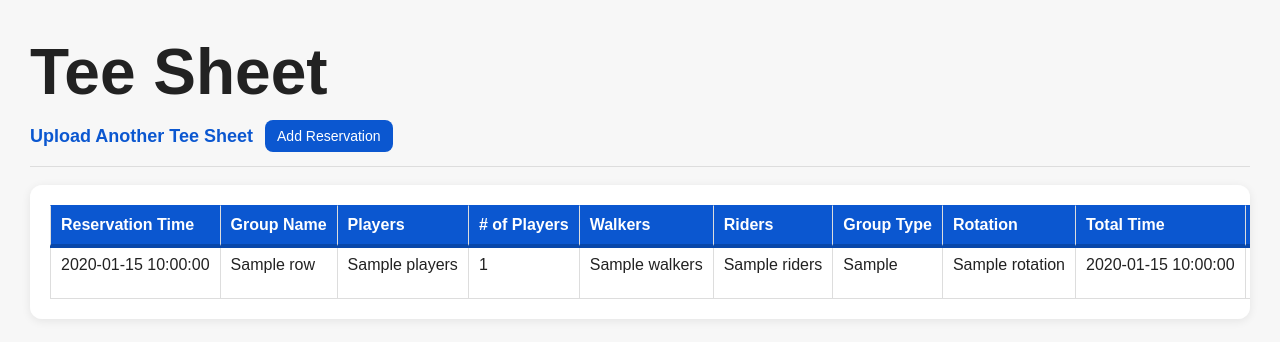
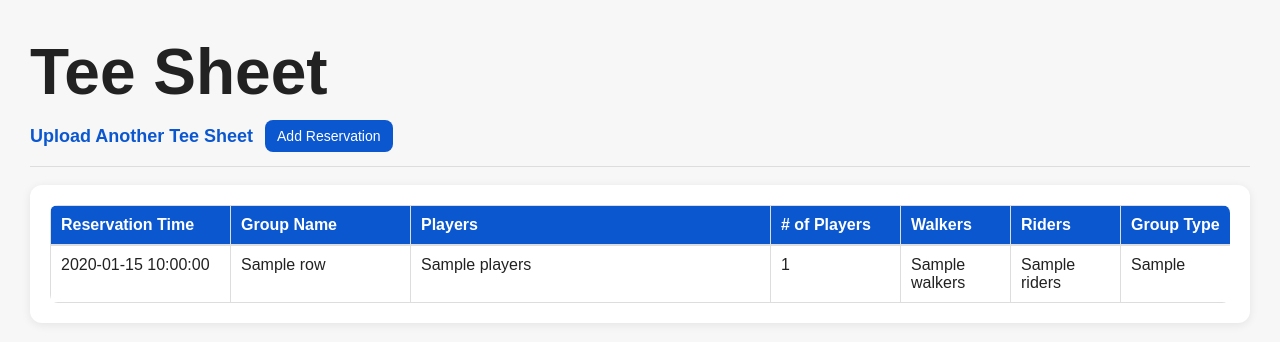
Before and after one commit to nicholasdemarcoo-ui/pacecontrol, a Flask app: template templates/tee_sheet.html in a window 1280 px wide. Shown: the top 342 px of the page. Run offline with Flask 3, Linux system fonts and the light colour scheme; the template is opened without the code that fills it: most values are stand-ins (such as "Sample title", 1, 10 or a date in 2020); lists and menus that the app fills with data are empty.

Commit message:
Update tee_sheet.html

```diff
--- a/templates/tee_sheet.html
+++ b/templates/tee_sheet.html
@@ -46,16 +46,26 @@
             font-size: 18px;
         }
 
-        .table-wrap {
+        .table-shell {
             background: white;
             margin-top: 18px;
             padding: 20px;
             border-radius: 12px;
             box-shadow: 0 2px 10px rgba(0,0,0,0.08);
+        }
+
+        .header-table-wrap {
+            overflow-x: auto;
+            overflow-y: hidden;
+            border-radius: 8px 8px 0 0;
+        }
+
+        .body-table-wrap {
             overflow-x: auto;
             overflow-y: auto;
-            max-height: calc(100vh - 220px);
-            position: relative;
+            max-height: calc(100vh - 300px);
+            border-top: 0;
+            border-radius: 0 0 8px 8px;
         }
 
         .empty-state {
@@ -68,65 +78,38 @@
 
         table {
             width: 100%;
-            border-collapse: separate;
-            border-spacing: 0;
             min-width: 1400px;
+            border-collapse: collapse;
+            table-layout: fixed;
             background: white;
         }
 
         th, td {
             border: 1px solid #ddd;
-            border-top: 0;
-            border-left: 0;
             padding: 10px;
             text-align: left;
-            white-space: nowrap;
             vertical-align: top;
             background: white;
+            box-sizing: border-box;
         }
 
-        tr th:first-child,
-        tr td:first-child {
-            border-left: 1px solid #ddd;
+        th {
+            background: #0b57d0;
+            color: white;
+            font-weight: bold;
         }
 
-        thead th {
-            position: sticky;
-            top: 0;
-            z-index: 25;
-            background: #0b57d0 !important;
-            color: white;
-            border-top: 1px solid #0b57d0;
-            border-bottom: 2px solid #0847aa;
-            box-shadow: 0 2px 0 #0847aa;
-        }
-
-        thead::after {
-            content: "";
-            position: sticky;
-            top: 44px;
-            display: block;
-            height: 0;
-            box-shadow: 0 4px 6px rgba(0,0,0,0.12);
-            z-index: 24;
-        }
-
-        tbody {
-            position: relative;
-            z-index: 1;
-        }
-
-        tbody tr:nth-child(even) td {
+        .body-table tbody tr:nth-child(even) td {
             background: #f9f9f9;
         }
 
-        tr.editing-row td {
+        .body-table tr.editing-row td {
             background: #fff8c6 !important;
         }
 
         input[type="text"], select {
             width: 100%;
-            min-width: 110px;
+            min-width: 0;
             padding: 8px;
             border: 1px solid #bbb;
             border-radius: 6px;
@@ -135,18 +118,11 @@
             background: white;
         }
 
-        .players-input {
-            min-width: 220px;
-        }
-
-        .time-input {
-            min-width: 95px;
-        }
-
         .actions {
             display: flex;
             gap: 8px;
             align-items: center;
+            flex-wrap: wrap;
         }
 
         .btn {
@@ -180,6 +156,19 @@
         .add-form {
             margin: 0;
         }
+
+        /* Match column widths across both tables */
+        .col-time { width: 180px; }
+        .col-group { width: 180px; }
+        .col-players { width: 360px; }
+        .col-count { width: 130px; }
+        .col-walkers { width: 110px; }
+        .col-riders { width: 110px; }
+        .col-type { width: 140px; }
+        .col-rotation { width: 140px; }
+        .col-total { width: 120px; }
+        .col-average { width: 120px; }
+        .col-actions { width: 170px; }
     </style>
 </head>
 <body>
@@ -197,37 +186,43 @@
         </div>
 
         {% if rows and rows|length > 0 %}
-        <div class="table-wrap">
+        <div class="table-shell">
+            <div class="header-table-wrap" id="headerScroll">
                 <table>
                     <thead>
                         <tr>
-                        <th>Reservation Time</th>
-                        <th>Group Name</th>
-                        <th>Players</th>
-                        <th># of Players</th>
-                        <th>Walkers</th>
-                        <th>Riders</th>
-                        <th>Group Type</th>
-                        <th>Rotation</th>
-                        <th>Total Time</th>
-                        <th>Average/Hole</th>
-                        <th>Actions</th>
+                            <th class="col-time">Reservation Time</th>
+                            <th class="col-group">Group Name</th>
+                            <th class="col-players">Players</th>
+                            <th class="col-count"># of Players</th>
+                            <th class="col-walkers">Walkers</th>
+                            <th class="col-riders">Riders</th>
+                            <th class="col-type">Group Type</th>
+                            <th class="col-rotation">Rotation</th>
+                            <th class="col-total">Total Time</th>
+                            <th class="col-average">Average/Hole</th>
+                            <th class="col-actions">Actions</th>
                         </tr>
                     </thead>
+                </table>
+            </div>
+
+            <div class="body-table-wrap" id="bodyScroll">
+                <table class="body-table">
                     <tbody>
                         {% for row in rows %}
                         {% if edit_id == loop.index0 %}
                         <tr id="row-{{ loop.index0 }}" class="editing-row">
-                        <td>
+                            <td class="col-time">
                                 <form action="/save/{{ loop.index0 }}" method="POST">
-                                <input class="time-input" type="text" name="reservation_time" value="{{ row.reservation_time }}" placeholder="09:10 AM">
+                                    <input type="text" name="reservation_time" value="{{ row.reservation_time }}" placeholder="09:10 AM">
                             </td>
-                        <td>{{ row.group_name }}</td>
-                        <td>
-                                <input class="players-input" type="text" name="players" value="{{ row.players }}" placeholder="Smith, Jones, Brown, Kelly">
+                            <td class="col-group">{{ row.group_name }}</td>
+                            <td class="col-players">
+                                    <input type="text" name="players" value="{{ row.players }}" placeholder="Smith, Jones, Brown, Kelly">
                             </td>
-                        <td>{{ row.num_players }}</td>
-                        <td>
+                            <td class="col-count">{{ row.num_players }}</td>
+                            <td class="col-walkers">
                                     <select name="walkers">
                                         <option value="" {% if row.walkers == "" %}selected{% endif %}></option>
                                         {% for n in player_count_options(row.num_players) %}
@@ -235,9 +230,9 @@
                                         {% endfor %}
                                     </select>
                             </td>
-                        <td>Auto</td>
-                        <td>{{ row.group_type }}</td>
-                        <td>
+                            <td class="col-riders">Auto</td>
+                            <td class="col-type">{{ row.group_type }}</td>
+                            <td class="col-rotation">
                                     <select name="rotation">
                                         <option value="" {% if row.rotation == "" %}selected{% endif %}></option>
                                         <option value="South-West" {% if row.rotation == "South-West" %}selected{% endif %}>South-West</option>
@@ -251,11 +246,11 @@
                                         <option value="East" {% if row.rotation == "East" %}selected{% endif %}>East</option>
                                     </select>
                             </td>
-                        <td>
-                                <input class="time-input" type="text" name="total_time" value="{{ row.total_time }}" placeholder="4:18">
+                            <td class="col-total">
+                                    <input type="text" name="total_time" value="{{ row.total_time }}" placeholder="4:18">
                             </td>
-                        <td>{{ row.average_hole }}</td>
-                        <td>
+                            <td class="col-average">{{ row.average_hole }}</td>
+                            <td class="col-actions">
                                     <div class="actions">
                                         <button class="btn btn-save" type="submit">Save</button>
                                         <a class="btn btn-cancel" href="/tee-sheet#row-{{ loop.index0 }}">Cancel</a>
@@ -265,17 +260,17 @@
                         </tr>
                         {% else %}
                         <tr id="row-{{ loop.index0 }}">
-                        <td>{{ row.reservation_time }}</td>
-                        <td>{{ row.group_name }}</td>
-                        <td>{{ row.players }}</td>
-                        <td>{{ row.num_players }}</td>
-                        <td>{{ row.walkers }}</td>
-                        <td>{{ row.riders }}</td>
-                        <td>{{ row.group_type }}</td>
-                        <td>{{ row.rotation }}</td>
-                        <td>{{ row.total_time }}</td>
-                        <td>{{ row.average_hole }}</td>
-                        <td>
+                            <td class="col-time">{{ row.reservation_time }}</td>
+                            <td class="col-group">{{ row.group_name }}</td>
+                            <td class="col-players">{{ row.players }}</td>
+                            <td class="col-count">{{ row.num_players }}</td>
+                            <td class="col-walkers">{{ row.walkers }}</td>
+                            <td class="col-riders">{{ row.riders }}</td>
+                            <td class="col-type">{{ row.group_type }}</td>
+                            <td class="col-rotation">{{ row.rotation }}</td>
+                            <td class="col-total">{{ row.total_time }}</td>
+                            <td class="col-average">{{ row.average_hole }}</td>
+                            <td class="col-actions">
                                 <div class="actions">
                                     <a class="btn btn-edit" href="/tee-sheet?edit={{ loop.index0 }}#row-{{ loop.index0 }}">Edit</a>
                                     <form action="/delete/{{ loop.index0 }}" method="POST" style="margin: 0;">
@@ -289,6 +284,7 @@
                     </tbody>
                 </table>
             </div>
+        </div>
         {% else %}
         <div class="empty-state">
             <form class="add-form" action="/add-reservation" method="POST" style="margin-bottom: 20px;">
@@ -300,6 +296,15 @@
     </div>
 
     <script>
+        const headerScroll = document.getElementById("headerScroll");
+        const bodyScroll = document.getElementById("bodyScroll");
+
+        if (headerScroll && bodyScroll) {
+            bodyScroll.addEventListener("scroll", () => {
+                headerScroll.scrollLeft = bodyScroll.scrollLeft;
+            });
+        }
+
         if (window.location.hash) {
             const el = document.querySelector(window.location.hash);
             if (el) {
```
Lines whose indentation alone changed are shown as unchanged.
